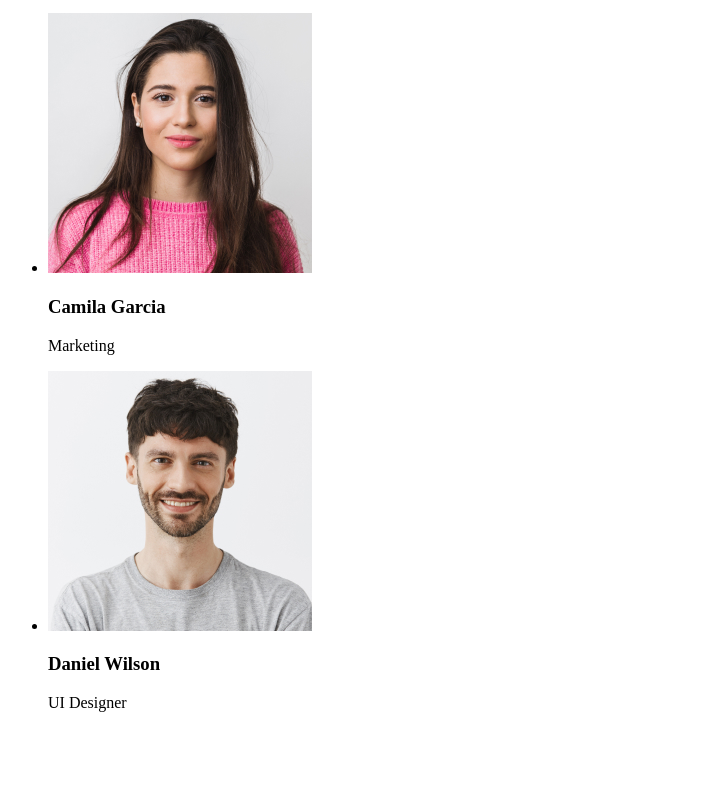
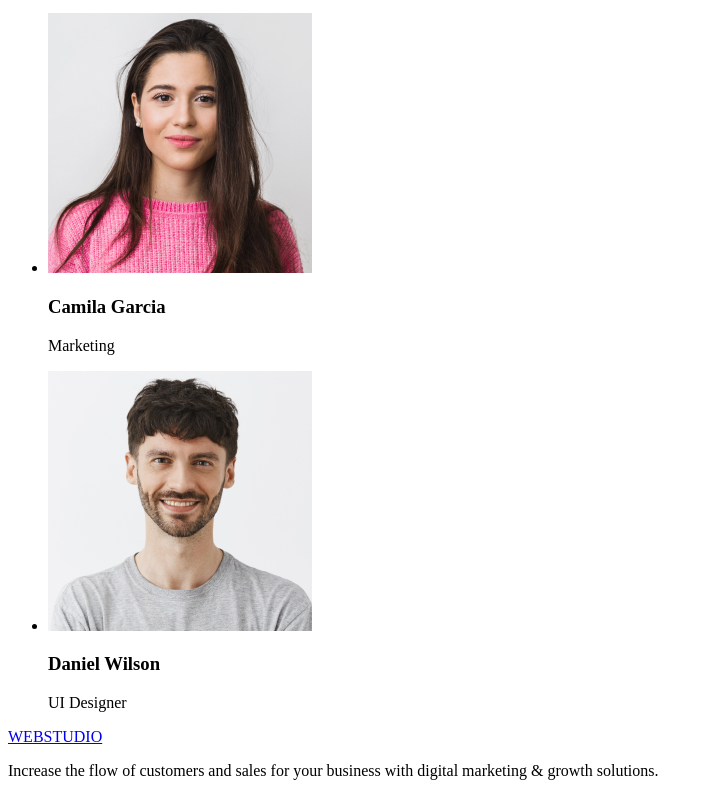
Before and after one commit to ghost538/goit-markup-hw-01, a plain HTML site: page index.html in a window 1280 px wide. Shown: the part 2293-3089 px from the top of the page, without its empty margins (0-709 px from the left). Before the commit the page ends 3021 px from the top, so only its background shows below. Drawn offline with Linux system fonts and the light colour scheme.

Commit message:
Footer is finished

```diff
--- a/index.html
+++ b/index.html
@@ -9,7 +9,7 @@
 <body>
 	<header>
 		<nav>
-		<a href="">WEBSTUDIO</a>
+		<a href="/">WEBSTUDIO</a>
 		<ul>
 			<li><a href="">Studio</a></li>
 			<li><a href="">Portfolio</a></li>
@@ -99,7 +99,10 @@
 		</section>
 	</main>
 	<footer>
-
+		<a href="./index.html">WEBSTUDIO</a>
+		<p>Increase the flow of customers and
+			sales for your business with digital
+			marketing & growth solutions.</p>
 	</footer>
 </body>
 </html>
```
